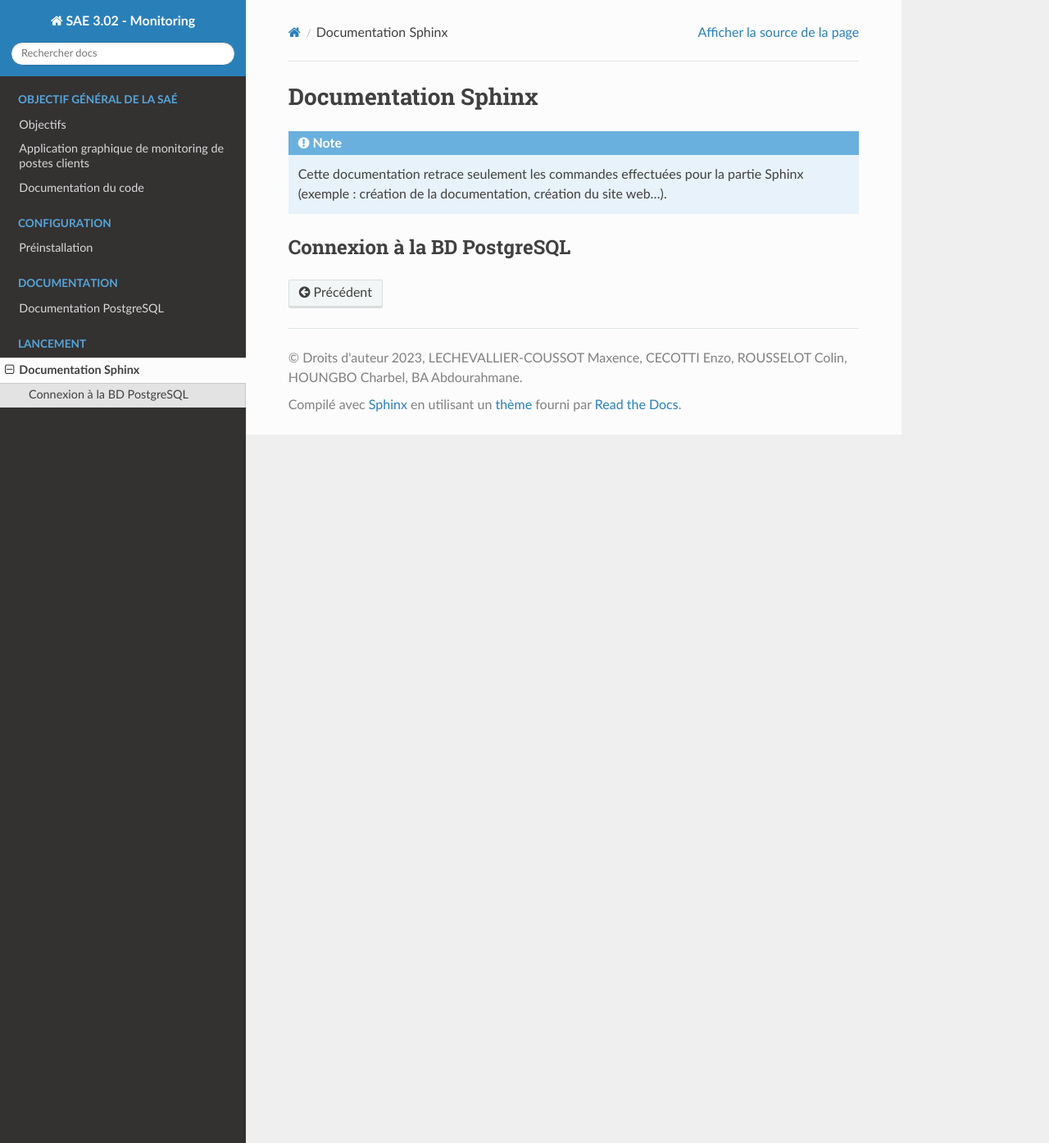
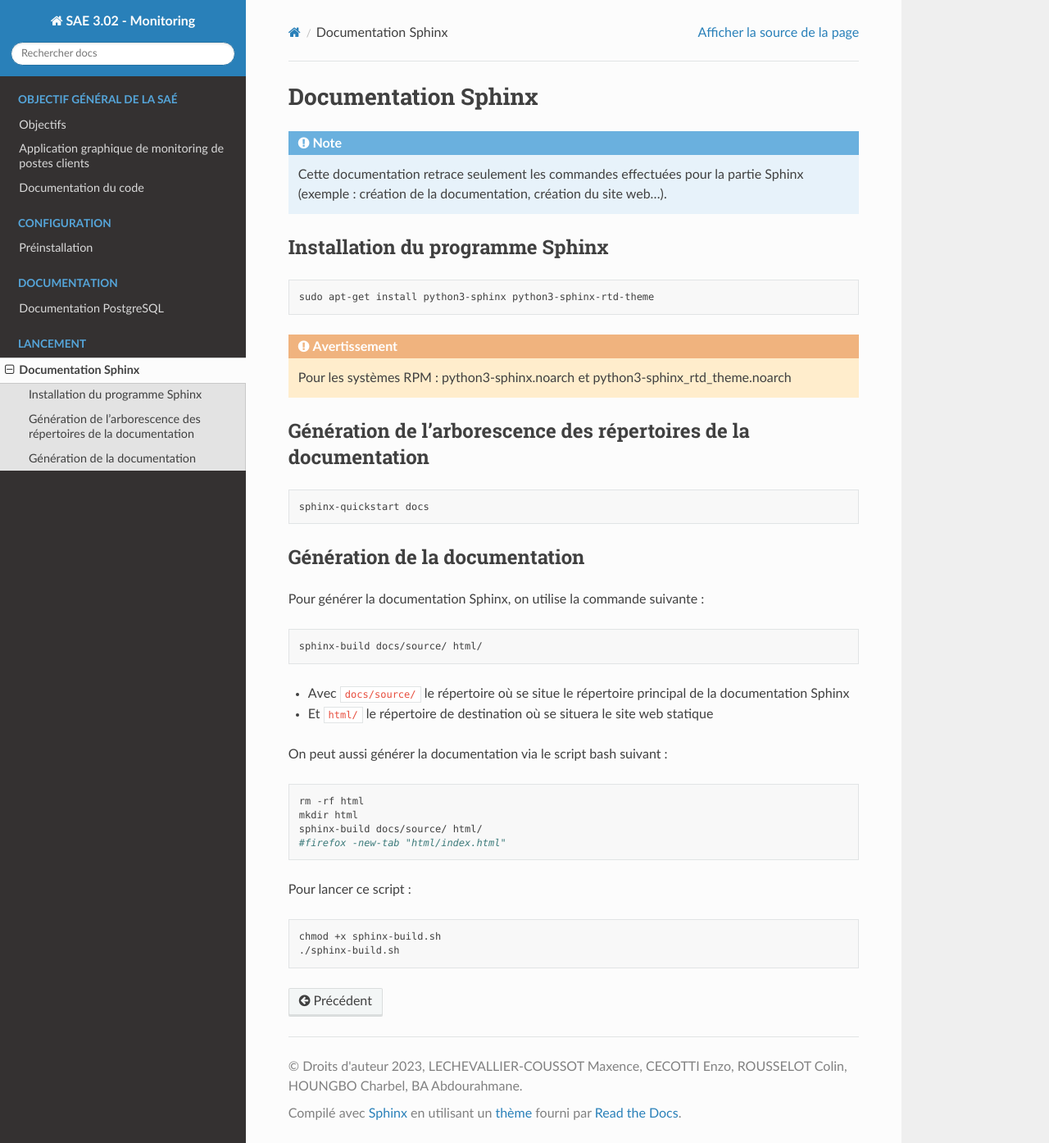
Before and after one commit to TTheGlock/sae3.02_monitoring, a Sphinx documentation site: the page built from docs/source/content/sphinx.rst, in a window 1280 px wide and 1394 px high. Shown: the whole window at 82% size. Built offline with Sphinx 7.4.7 and the Read the Docs theme 2.0.0, drawn with Linux system fonts in a browser that asks for light colours.

Commit message:
MAJ Sphinx + Bash

```diff
--- a/docs/source/content/preinstallation.rst
+++ b/docs/source/content/preinstallation.rst
@@ -29,6 +29,9 @@ Modules Python
 * ``netifaces`` v0.11.0 ou +
     - via https://pypi.org/project/netifaces/
     - ``pip install netifaces``
+* ``paramiko`` v3.3.1 ou +
+    - via https://pypi.org/project/paramiko/
+    - ``pip install paramiko``
 * ``platform`` v1.0.8 ou +
     - déjà installé de base avec python>=3.11
 * ``shutil``
--- a/docs/source/content/sphinx.rst
+++ b/docs/source/content/sphinx.rst
@@ -7,5 +7,50 @@ Documentation Sphinx
     Cette documentation retrace seulement les commandes effectuées pour la partie Sphinx (exemple : création de la documentation, création du site web...).
 
 --------------------------------------------
-Connexion à la BD PostgreSQL
+Installation du programme Sphinx
 --------------------------------------------
+
+.. code-block:: bash
+
+    sudo apt-get install python3-sphinx python3-sphinx-rtd-theme
+
+.. warning::
+
+   Pour les systèmes RPM : python3-sphinx.noarch et python3-sphinx_rtd_theme.noarch
+
+--------------------------------------------
+Génération de l'arborescence des répertoires de la documentation
+--------------------------------------------
+
+.. code-block:: bash
+
+    sphinx-quickstart docs
+
+--------------------------------------------
+Génération de la documentation
+--------------------------------------------
+
+Pour générer la documentation Sphinx, on utilise la commande suivante :
+
+.. code-block:: bash
+
+    sphinx-build docs/source/ html/
+
+- Avec ``docs/source/`` le répertoire où se situe le répertoire principal de la documentation Sphinx
+- Et ``html/`` le répertoire de destination où se situera le site web statique
+
+On peut aussi générer la documentation via le script bash suivant :
+
+.. code-block:: bash
+
+    rm -rf html
+    mkdir html
+    sphinx-build docs/source/ html/
+    #firefox -new-tab "html/index.html"
+
+Pour lancer ce script :
+
+.. code-block:: bash
+
+    chmod +x sphinx-build.sh
+    ./sphinx-build.sh
```
Also changed, not shown: requirements.txt (+4 -6 lines), 2 other files.
